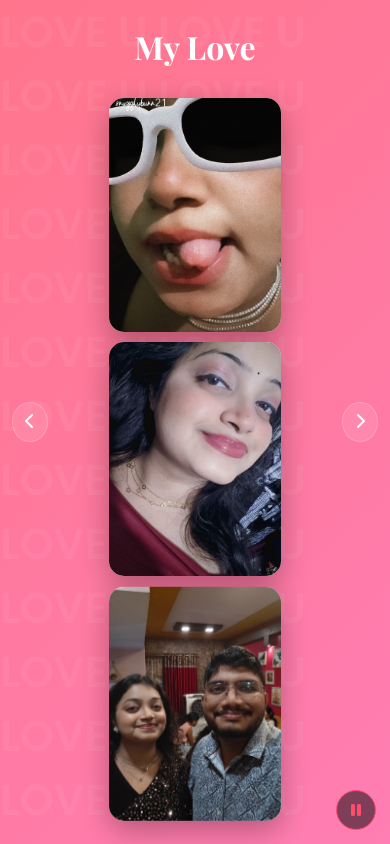
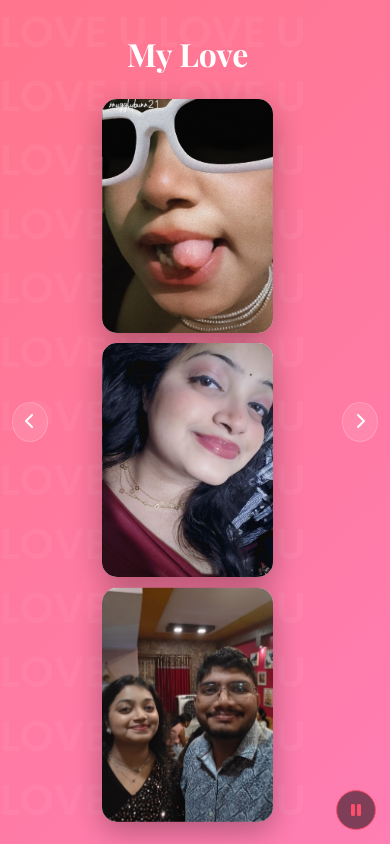
Before and after one commit to sandeep0431/ks, a plain HTML site: page index.html in a window 390 px wide. Both pictures are taken after a click on the button 360 px from the left and 422 px from the top of the page. Drawn offline with nearby package versions, Linux system fonts and the light colour scheme; a web font is replaced by a local one.

```diff
--- a/index.html
+++ b/index.html
@@ -712,6 +712,21 @@
                 padding: 66px 12px calc(66px + env(safe-area-inset-bottom));
             }
 
+            #slide-2 {
+                align-items: flex-start;
+                overflow-y: auto;
+            }
+
+            #slide-2 .memories-container {
+                padding-top: 12px;
+                padding-bottom: 16px;
+            }
+
+            .memories-title {
+                margin-top: 12px;
+                margin-bottom: 24px;
+            }
+
             .typewriter-text {
                 font-size: 1rem;
             }
```
